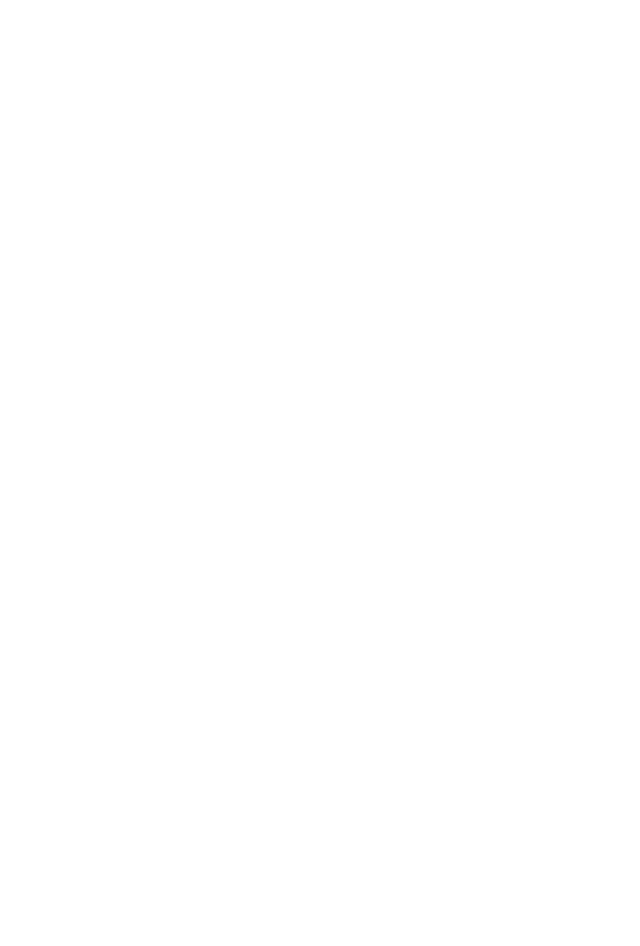
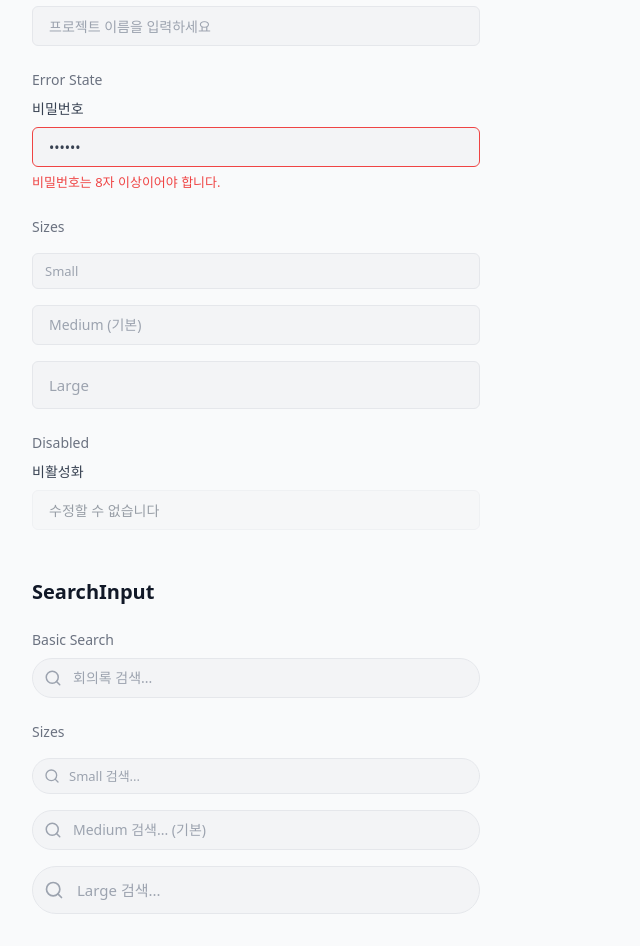
Before and after one commit to Spinxxx-Soo/DIDIT, a React (Vite) app in the folder apps/client/: page /dev in a window 1280 px wide. Shown: the part 1060-2006 px from the top of the page, without its empty margins (0-640 px from the left). Before the commit the page ends 820 px from the top, so only its background shows below. Built offline with nearby package versions, Linux system fonts and the light colour scheme.

Commit message:
Feat/#9 components input

```diff
--- a/apps/client/src/components/common/Button/Button.jsx
+++ b/apps/client/src/components/common/Button/Button.jsx
@@ -20,6 +20,15 @@ const variantStyles = {
     'text-white',
     'hover:bg-red-600',
     'active:bg-red-700',
+  ].join(' '),
+
+  // 🔶 새로 추가
+  'danger-outline': [
+    'bg-transparent',
+    'text-[var(--color-error)]',
+    'border',
+    'border-[var(--color-error)]',
+    'hover:bg-[var(--error-bg)]',
   ].join(' '),
 
   ghost: [
--- /dev/null
+++ b/apps/client/src/components/common/Input/SearchInput.jsx
@@ -0,0 +1,82 @@
+import { Search, X } from 'lucide-react';
+
+const sizeStyles = {
+  sm: 'h-9 pl-9 pr-3 text-[13px]',
+  md: 'h-10 pl-10 pr-4 text-[14px]',
+  lg: 'h-12 pl-11 pr-4 text-[15px]',
+};
+
+const iconSizeMap = {
+  sm: 16,
+  md: 18,
+  lg: 20,
+};
+
+const baseStyles = [
+  'w-full',
+  'bg-[var(--bg-input)]',
+  'border',
+  'border-[var(--border-default)]',
+  'rounded-[var(--radius-full)]',
+  'text-[var(--text-primary)]',
+  'placeholder:text-[var(--text-tertiary)]',
+  'transition-all',
+  'duration-200',
+  'focus:outline-none',
+  'focus:border-[var(--color-green-primary)]',
+  'focus:ring-3',
+  'focus:ring-[var(--color-green-primary)]/20',
+].join(' ');
+
+/**
+ * SearchInput 컴포넌트
+ * @param {Object} props
+ * @param {'sm' | 'md' | 'lg'} props.size - 입력창 크기
+ * @param {string} props.value - 입력 값
+ * @param {Function} props.onChange - 값 변경 핸들러
+ * @param {Function} props.onClear - 초기화 핸들러
+ * @param {string} props.placeholder - 플레이스홀더
+ * @param {string} props.className - 추가 클래스
+ */
+export function SearchInput({
+  size = 'md',
+  value,
+  onChange,
+  onClear,
+  placeholder = '검색...',
+  className = '',
+  ...props
+}) {
+  const iconSize = iconSizeMap[size];
+
+  return (
+    <div className={`relative ${className}`}>
+      {/* 검색 아이콘 */}
+      <Search
+        size={iconSize}
+        className="absolute left-3 top-1/2 -translate-y-1/2 text-[var(--text-tertiary)]"
+      />
+
+      {/* 입력창 */}
+      <input
+        type="text"
+        value={value}
+        onChange={onChange}
+        placeholder={placeholder}
+        className={`${baseStyles} ${sizeStyles[size]}`}
+        {...props}
+      />
+
+      {/* 초기화 버튼 */}
+      {value && onClear && (
+        <button
+          type="button"
+          onClick={onClear}
+          className="absolute right-3 top-1/2 -translate-y-1/2 text-[var(--text-tertiary)] hover:text-[var(--text-primary)] transition-colors"
+        >
+          <X size={iconSize} />
+        </button>
+      )}
+    </div>
+  );
+}
--- /dev/null
+++ b/apps/client/src/components/common/Input/index.js
@@ -0,0 +1,2 @@
+export { Input } from './Input';
+export { SearchInput } from './SearchInput';
--- /dev/null
+++ b/apps/client/src/components/common/Input/input.jsx
@@ -0,0 +1,81 @@
+const sizeStyles = {
+  sm: 'h-9 px-3 text-[13px]',
+  md: 'h-10 px-4 text-[14px]',
+  lg: 'h-12 px-4 text-[15px]',
+};
+
+const baseStyles = [
+  'w-full',
+  'bg-[var(--bg-input)]',
+  'border',
+  'border-[var(--border-default)]',
+  'rounded-[var(--radius-md)]',
+  'text-[var(--text-primary)]',
+  'placeholder:text-[var(--text-tertiary)]',
+  'transition-all',
+  'duration-200',
+  'focus:outline-none',
+  'focus:border-[var(--color-green-primary)]',
+  'focus:ring-3',
+  'focus:ring-[var(--color-green-primary)]/20',
+  'disabled:opacity-50',
+  'disabled:cursor-not-allowed',
+].join(' ');
+
+const errorStyles = [
+  'border-[var(--color-error)]',
+  'focus:border-[var(--color-error)]',
+  'focus:ring-[var(--color-error)]/20',
+].join(' ');
+
+/**
+ * Input 컴포넌트
+ * @param {Object} props
+ * @param {string} props.label - 라벨 텍스트
+ * @param {'sm' | 'md' | 'lg'} props.size - 입력창 크기
+ * @param {boolean} props.isError - 에러 상태
+ * @param {string} props.errorMessage - 에러 메시지
+ * @param {boolean} props.isRequired - 필수 여부
+ * @param {string} props.className - 추가 클래스
+ */
+export function Input({
+  label,
+  size = 'md',
+  isError = false,
+  errorMessage,
+  isRequired = false,
+  className = '',
+  id,
+  ...props
+}) {
+  const inputId = id || `input-${Math.random().toString(36).substr(2, 9)}`;
+
+  return (
+    <div className="w-full">
+      {label && (
+        <label
+          htmlFor={inputId}
+          className="block mb-2 text-[14px] font-medium text-[var(--text-primary)]"
+        >
+          {label}
+          {isRequired && <span className="text-[var(--color-error)] ml-1">*</span>}
+        </label>
+      )}
+      <input
+        id={inputId}
+        className={`
+          ${baseStyles}
+          ${sizeStyles[size]}
+          ${isError ? errorStyles : ''}
+          ${className}
+        `}
+        {...props}
+      />
+      {isError && errorMessage && (
+        <p className="mt-1.5 text-[13px] text-[var(--color-error)]">
+          {errorMessage}
+        </p>
+      )}
+    </div>
+  );
+}
--- a/apps/client/src/pages/DevTest.jsx
+++ b/apps/client/src/pages/DevTest.jsx
@@ -1,14 +1,21 @@
 import { Button, IconButton } from '@/components/common/Button';
-import { Plus, Settings, Trash2, X } from 'lucide-react';
+import { Input, SearchInput } from '@/components/common/Input';
+import { Plus, Settings, Trash2, LogOut, X } from 'lucide-react';
+import { useState } from 'react';
 
 export function DevTest() {
+  // Input 테스트용 state
+  const [inputValue, setInputValue] = useState('');
+  const [searchValue, setSearchValue] = useState('');
+  const [errorInput, setErrorInput] = useState('잘못된 입력');
+
   return (
     <div className="p-8 space-y-12 bg-[var(--bg-app)] min-h-screen">
       <h1 className="text-3xl font-bold text-[var(--text-bright)]">
         Component Test Page
       </h1>
 
-      {/* Button Section */}
+      {/* ========== Button Section ========== */}
       <section className="space-y-6">
         <h2 className="text-xl font-semibold text-[var(--text-bright)]">
           Button
@@ -52,6 +59,9 @@ export function DevTest() {
             <Button variant="danger" leftIcon={<Trash2 size={18} />}>
               Delete
             </Button>
+            <Button variant="danger-outline" leftIcon={<LogOut size={18} />}>
+              exit
+            </Button>
             <Button variant="ghost" rightIcon={<X size={18} />}>
               Cancel
             </Button>
@@ -76,7 +86,7 @@ export function DevTest() {
         </div>
       </section>
 
-      {/* IconButton Section */}
+      {/* ========== IconButton Section ========== */}
       <section className="space-y-6">
         <h2 className="text-xl font-semibold text-[var(--text-bright)]">
           IconButton
@@ -125,6 +135,106 @@ export function DevTest() {
           </div>
         </div>
       </section>
+
+      {/* ========== Input Section ========== */}
+      <section className="space-y-6">
+        <h2 className="text-xl font-semibold text-[var(--text-bright)]">
+          Input
+        </h2>
+
+        {/* Basic Input */}
+        <div className="space-y-2 max-w-md">
+          <h3 className="text-sm font-medium text-[var(--text-secondary)]">
+            Basic Input
+          </h3>
+          <Input
+            label="이메일"
+            type="email"
+            placeholder="이메일을 입력하세요"
+            value={inputValue}
+            onChange={(e) => setInputValue(e.target.value)}
+          />
+        </div>
+
+        {/* Required Input */}
+        <div className="space-y-2 max-w-md">
+          <h3 className="text-sm font-medium text-[var(--text-secondary)]">
+            Required Input
+          </h3>
+          <Input
+            label="프로젝트 이름"
+            placeholder="프로젝트 이름을 입력하세요"
+            isRequired
+          />
+        </div>
+
+        {/* Error State */}
+        <div className="space-y-2 max-w-md">
+          <h3 className="text-sm font-medium text-[var(--text-secondary)]">
+            Error State
+          </h3>
+          <Input
+            label="비밀번호"
+            type="password"
+            value={errorInput}
+            onChange={(e) => setErrorInput(e.target.value)}
+            isError
+            errorMessage="비밀번호는 8자 이상이어야 합니다."
+          />
+        </div>
+
+        {/* Sizes */}
+        <div className="space-y-4 max-w-md">
+          <h3 className="text-sm font-medium text-[var(--text-secondary)]">
+            Sizes
+          </h3>
+          <Input size="sm" placeholder="Small" />
+          <Input size="md" placeholder="Medium (기본)" />
+          <Input size="lg" placeholder="Large" />
+        </div>
+
+        {/* Disabled */}
+        <div className="space-y-2 max-w-md">
+          <h3 className="text-sm font-medium text-[var(--text-secondary)]">
+            Disabled
+          </h3>
+          <Input
+            label="비활성화"
+            value="수정할 수 없습니다"
+            disabled
+          />
+        </div>
+      </section>
+
+      {/* ========== SearchInput Section ========== */}
+      <section className="space-y-6">
+        <h2 className="text-xl font-semibold text-[var(--text-bright)]">
+          SearchInput
+        </h2>
+
+        {/* Basic Search */}
+        <div className="space-y-2 max-w-md">
+          <h3 className="text-sm font-medium text-[var(--text-secondary)]">
+            Basic Search
+          </h3>
+          <SearchInput
+            value={searchValue}
+            onChange={(e) => setSearchValue(e.target.value)}
+            onClear={() => setSearchValue('')}
+            placeholder="회의록 검색..."
+          />
+        </div>
+
+        {/* Sizes */}
+        <div className="space-y-4 max-w-md">
+          <h3 className="text-sm font-medium text-[var(--text-secondary)]">
+            Sizes
+          </h3>
+          <SearchInput size="sm" placeholder="Small 검색..." />
+          <SearchInput size="md" placeholder="Medium 검색... (기본)" />
+          <SearchInput size="lg" placeholder="Large 검색..." />
+        </div>
+      </section>
     </div>
   );
 }
```
